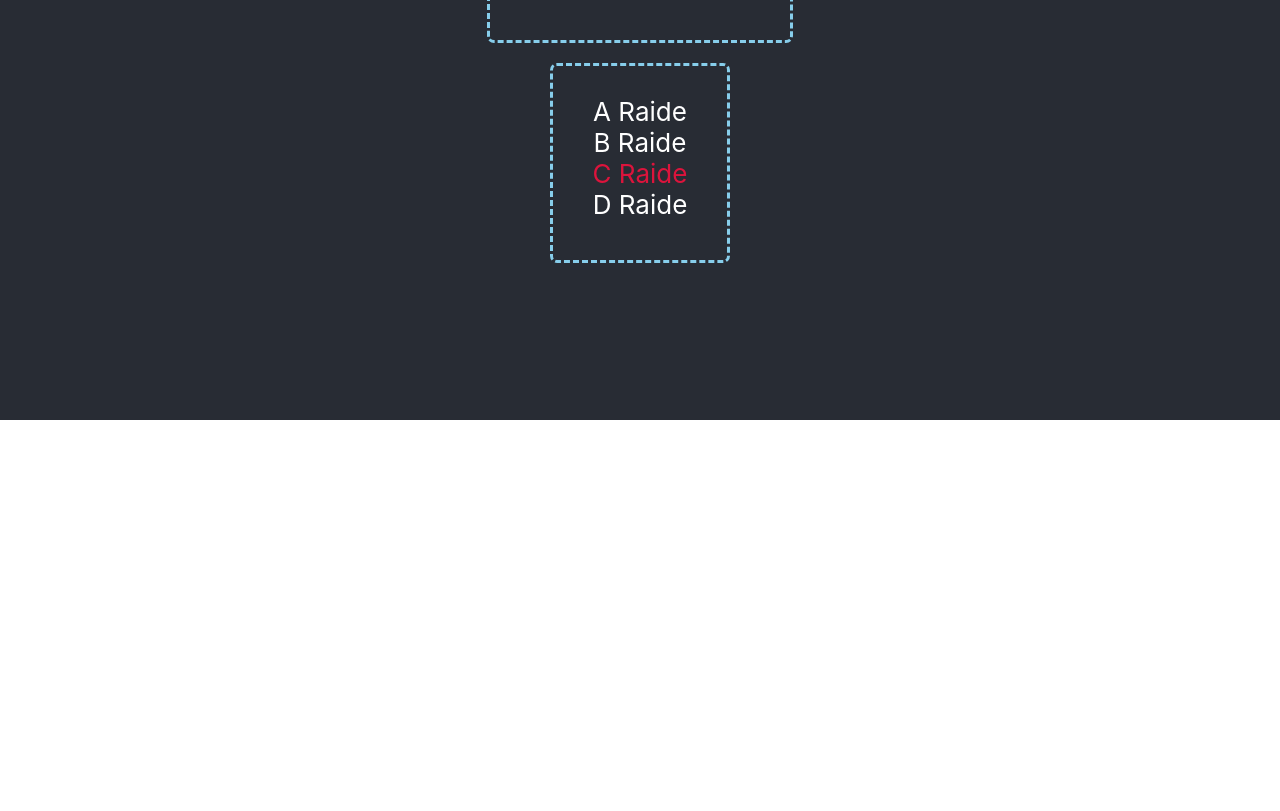
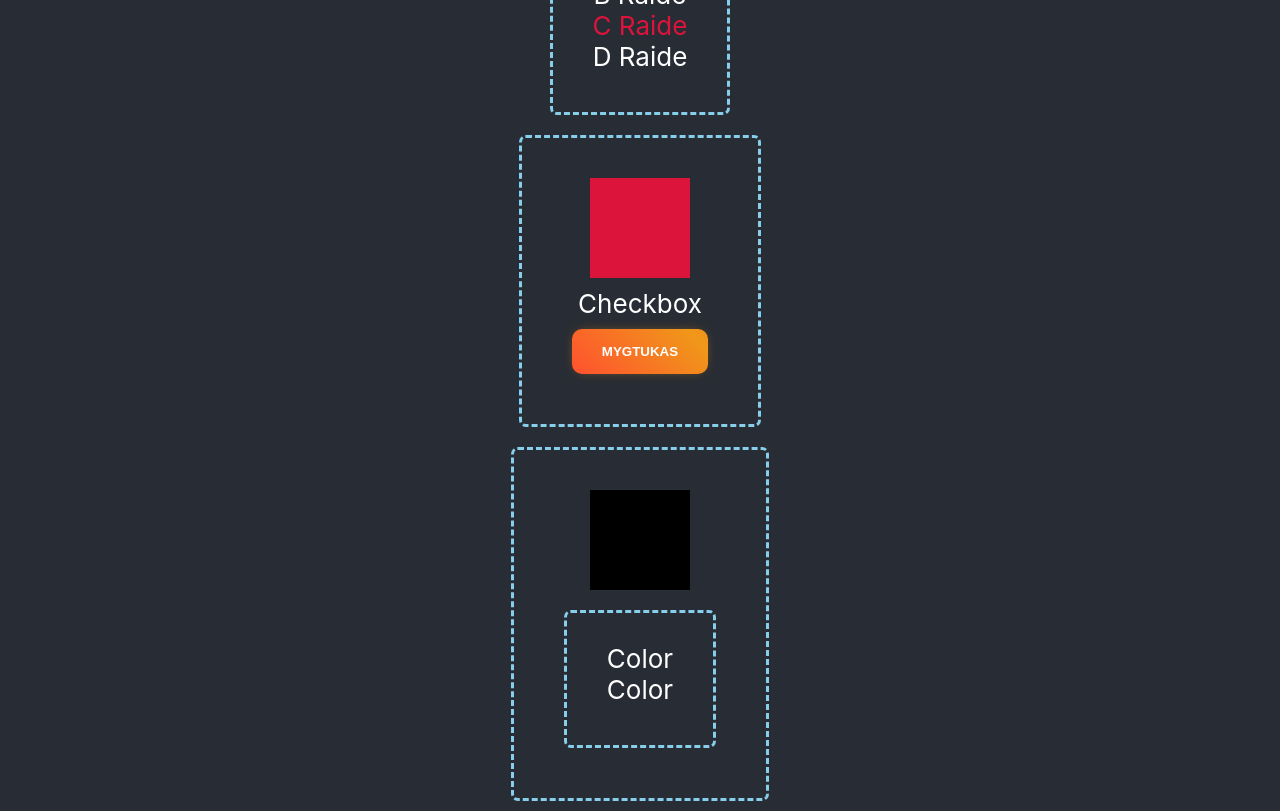
Before and after one commit to Jakavickis/drontai, a React (Create React App) app in the folder r1/: page / in a window 1280 px wide. Shown: the part 380-1191 px from the top of the page. Before the commit the page ends 800 px from the top, so only its background shows below. Built offline with nearby package versions, Linux system fonts and the light colour scheme.

Commit message:
checked both red ? red : black

```diff
--- a/r1/src/Components/008/Checkbox.jsx
+++ b/r1/src/Components/008/Checkbox.jsx
@@ -7,7 +7,12 @@ const radioData = { A: false, B: false, C: true, D: false }
 function Checkbox() {
 
     const [cb, setCb] = useState(checksData);
-    const [radio, setRadio] = useState(radioData)
+    const [radio, setRadio] = useState(radioData);
+    const [boxState, setBoxState] = useState(false);
+    const [paint, setPaint] = useState(false);
+    const [cb1, setCb1] = useState(false);
+    const [cb2, setCb2] = useState(false);
+
 
     const change = e => {
         const v = e.target.value;
@@ -78,6 +83,34 @@ function Checkbox() {
                     <label htmlFor="_8" style={{ color: radio.D ? 'crimson' : null }}>D Raide</label>
                 </div>
             </div>
+            <div className="form-container">
+                <div className="container div">
+                    <div style={{
+                        backgroundColor: paint ? 'black' : 'crimson'
+                    }}></div>
+                </div>
+                <div>
+                    <input type="checkbox" id="_9" onChange={() => setBoxState(s => s = !s)} checked={boxState}></input>
+                    <label htmlFor="_9" style={{ color: boxState ? 'crimson' : null }}>Checkbox</label>
+                </div>
+                <button onClick={() => setPaint(boxState)}>MYGTUKAS</button>
+            </div>
+
+            <div className="form-container">
+                <div className="container div">
+                    <div style={{
+                        backgroundColor: cb1 && cb2 === true ? 'red' : 'black'
+                    }}></div>
+                </div>
+                <div className="form-container">
+                    <input type="checkbox" id="_10" onChange={() => setCb1(s => s = !s)} checked={cb1}></input>
+                    <label htmlFor="_10" style={{ color: cb1 ? 'crimson' : null }}>Color</label>
+                    <input type="checkbox" id="_11" onChange={() => setCb2(s => s = !s)} checked={cb2}></input>
+                    <label htmlFor="_11" style={{ color: cb2 ? 'crimson' : null }}>Color</label>
+                </div>
+            </div>
+
+
         </>
 
 
```
